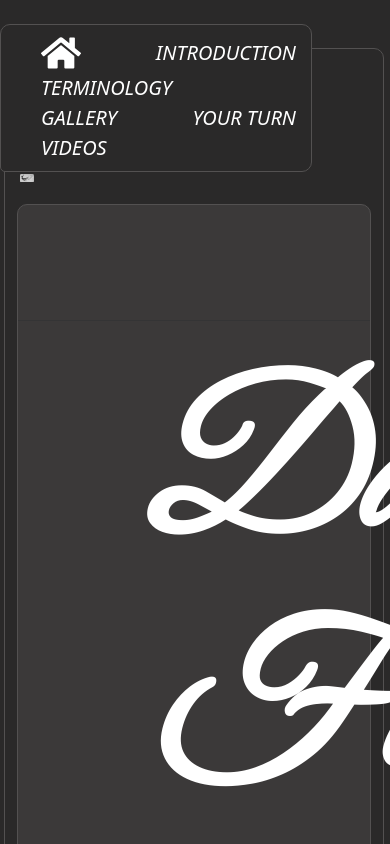
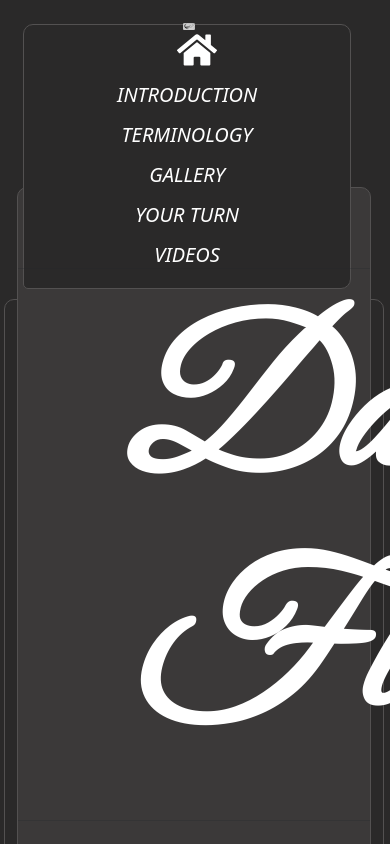
Before and after one commit to Vjohnson222/Capstone, a React (Create React App) app in the folder frontend/: page / in a window 390 px wide. Shown: the top 844 px of the page. Built offline with nearby package versions, Linux system fonts and the light colour scheme.

Commit message:
mid Sunday Push

```diff
--- a/frontend/src/App.css
+++ b/frontend/src/App.css
@@ -100,10 +100,10 @@
   text-decoration: none;
   color: white;
   cursor: pointer;
-  margin-left: 40px;
+  margin-left: 3%;
   font-size: 20px;
   transition: all 5s;
-  padding-right: 15px;
+  padding-right: 10px;
   animation-duration: 13.9s;
   animation: fadeIn 0.5s ease-in-out;
 }
@@ -118,24 +118,66 @@
 }
 
 .navbar {
-  padding-top: 5%; /* 5% of the parent element's width */
+  /* padding-top: 5%;
   position: fixed;
-  height: 5%; /* 5% of the parent element's width */
-  float: right;
-  margin-right: 20%; /* 10% of the parent element's width */
+  height: 5%;
+  margin-right: 10%;
+  margin-left: 6%;
   padding-left: 0;
   border-top-left-radius: 10px;
   border-bottom-left-radius: 5px;
   border-top-right-radius: 10px;
   border-bottom-right-radius: 10px;
   font-style: italic;
-  /* Change 1 */
-  /* background-color: rgb(49, 2, 2); */
   background-color: rgb(42, 41, 41);
   border: solid rgb(83, 81, 81) 1px;
   animation-duration: 13.9s;
+
+  */
+
+  margin-right: 10%;
+  margin-left: 6%;
+  border-top-left-radius: 10px;
+  border-bottom-left-radius: 5px;
+  border-top-right-radius: 10px;
+  border-bottom-right-radius: 10px;
+  font-style: italic;
+  background-color: rgb(42, 41, 41);
+  border: solid rgb(83, 81, 81) 1px;
+  animation-duration: 13.9s;
+
+  display: flex;
+  justify-content: space-between;
+  padding: 20px;
+  font-size: 16px;
 }
+
+
+@media screen and (max-width: 600px) {
+  .navbar {
+    flex-direction: column;
+  }
+  .navbar a {
+    margin-bottom: 10px;
+  }
+}
+
+@media screen and (min-width: 601px) and (max-width: 900px) {
+  .navbar {
+    flex-direction: row;
+    justify-content: center;
+  }
+  .navbar a {
+    margin: 0 10px;
+  }
+}
+
+
+
+
+
   .navbar2 {
+    margin-top: -3.5%;
     padding-top: 0;
     height: 8%; /* 60px/parent element's height * 100 */
     margin-left: 1%; /* 20px/parent element's width * 100 */
@@ -167,6 +209,28 @@
   border: solid rgb(83, 81, 81) 1px;
   animation-duration: 13.9s;
 }
+
+@media screen and (max-width: 600px) {
+  .navbar3 {
+    font-size: 10px;
+    margin-top: -30%;
+  }
+
+}
+
+@media screen and (min-width: 601px) and (max-width: 900px) {
+  .navbar3 {
+    font-size: 60px;
+    margin-top: -60%;
+
+  }
+}
+  @media screen and (min-width: 901) and (max-width: 1500px) {
+    .navbar3 {
+     font-size: 200px;
+    }
+}
+
 .navbar4 {
   padding-top: 1%; /* 10px/parent element's height * 100 */
   margin-left: 3.125%; /* 25px/parent element's width * 100 */
@@ -411,11 +475,12 @@ div#carousel ~ span:hover {
 }
 .logo {
   width: 3.66666666667%;
-  height: 2.5.83333333333%;
+  height: 2.8.83333333333%;
+  border-radius: 15px;
+  margin-top: -3.16666666667%;
+  margin-left: 1.00001111111%;
+  opacity: 0.9;
   border-radius: 10%;
-  margin-top: -4.16666666667%;
-  margin-left: 4.06111111111%;
-  opacity: 0.9;
 }
 
 /* ---------------------------Videos----------------------------- */
@@ -518,12 +583,12 @@ div#carousel ~ span:hover {
 .glow:after {
   content: "";
   position: absolute;
-  left: -2px;
+  left: -3px;
   top: -2px;
   background: linear-gradient(to right, #00f260, #0575e6, #00f260);
-  background-size: 400%;
-  width: calc(100% + 4px);
-  height: calc(100% + 4px);
+  /* background-size: 400%; */
+  width: 101%;
+  height: 100%;
   z-index: -1;
   border-radius: 10px;
   border-radius: inherit;
@@ -563,6 +628,8 @@ div#carousel ~ span:hover {
 
 .thumb:hover {
   background: linear-gradient(to right, #00f260, #0575e6, #00f260);
+  animation: steam 20s infinite alternate;
+
 }
 .intro {
   position: absolute;
@@ -576,22 +643,23 @@ div#carousel ~ span:hover {
   top: 40%;
   left: 50%;
   transform: translate(-50%, -50%);
-}
+}/* ENTER */
 .neonBut {
   background-color: transparent;
   border: 1px solid white;
   color: white;
   border-radius: 10%;
   font-size: 100%;
-}
+} /* EXIT */
 .neonBut2 {
+  position: absolute;
   background-color: transparent;
   color: white;
   border: 1px solid white;
   border-radius: 10%;
   font-size: 120%;
   margin-top: 50%;
-  margin-left: 35%;
+  margin-right: 50%;
  }
 /* Fahome  */
 .home {
--- a/frontend/src/App2.js
+++ b/frontend/src/App2.js
@@ -23,6 +23,7 @@ function App2() {
       <br />
          <nav className="navbar" >
 
+         <img src={logo} alt="logo" className = "logo" />
 
 {/* <Link className="navLink" to="/">
   {" "}
@@ -87,11 +88,12 @@ GALLERY{" "}
 <Link className="navLink" to="/Videos">
     VIDEOS{" "}
   </Link>
+
 </nav>
 <br />
 
       <div className="navbar2" >
-      <img src={logo} alt="logo" className = "logo" />
+      {/* <img src={logo} alt="logo" className = "logo" /> */}
 
 
 
--- a/frontend/src/Eye.js
+++ b/frontend/src/Eye.js
@@ -11,7 +11,7 @@ const Eye = () => {
   textAlign: 'center',
   fontSize: '200px',
   fontWeight: 'bold',
-  marginLeft: '120px',
+  marginLeft: '100px',
   color: 'white'
 
 };
--- a/frontend/src/Videos.js
+++ b/frontend/src/Videos.js
@@ -27,10 +27,11 @@ const Videos = () => {
      <div class="centered">  <button className= "neonBut" onClick={handleImageClick}>ENTER</button></div>
 
       {/* Sheesh !!!!  so just remove this for now and let it ride the modal */}
+        {/* <Thumb className="thumb" /> */}
         <div id="myModal" className="modal" style={{ display: modalDisplay }}>
 
         <div className="modal-content close myImg" id="img01"><Thumb/> </div>
-        <span className="close video"  style={{ marginLeft: "920px", marginTop: "-60px" }}onClick={handleCloseClick}><button className= "neonBut2" > Exit</button>
+        <span className="close video"  style={{ marginLeft: "70%", marginTop: "-1%" }}onClick={handleCloseClick}><button className= "neonBut2" > Exit</button>
         </span>
 
          {/* This is what gets to ride the modal  */}
```
